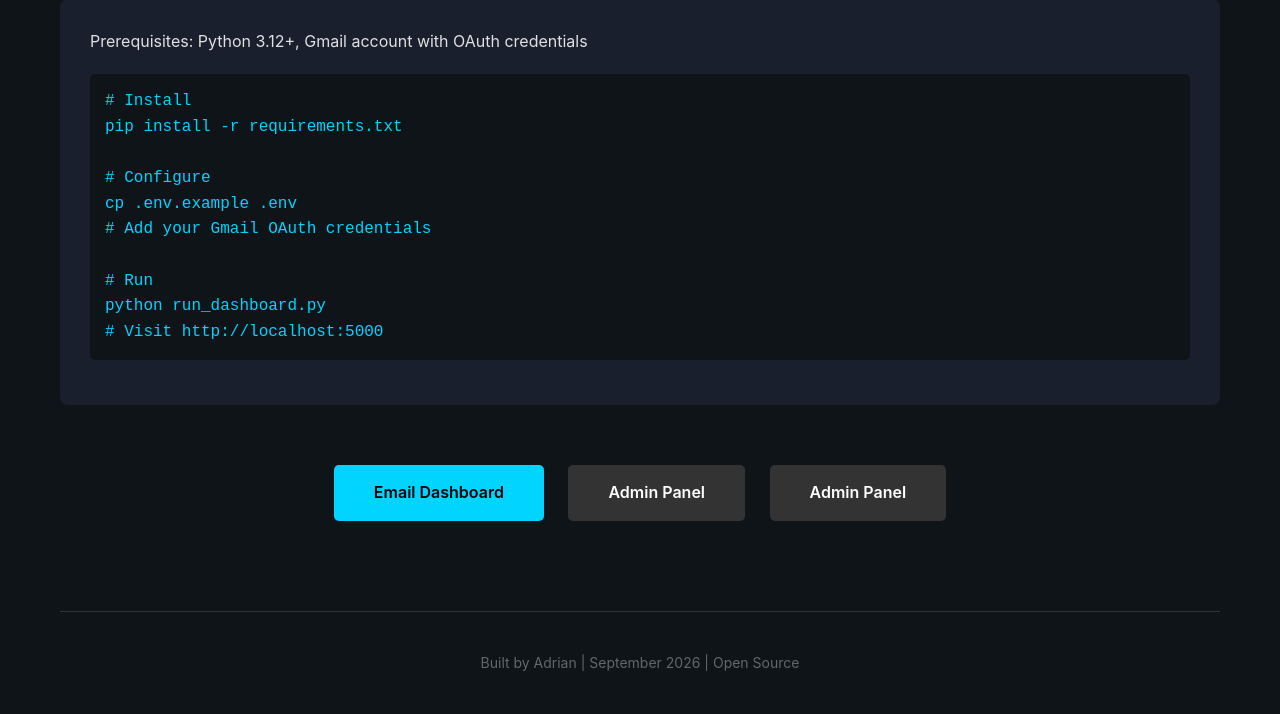
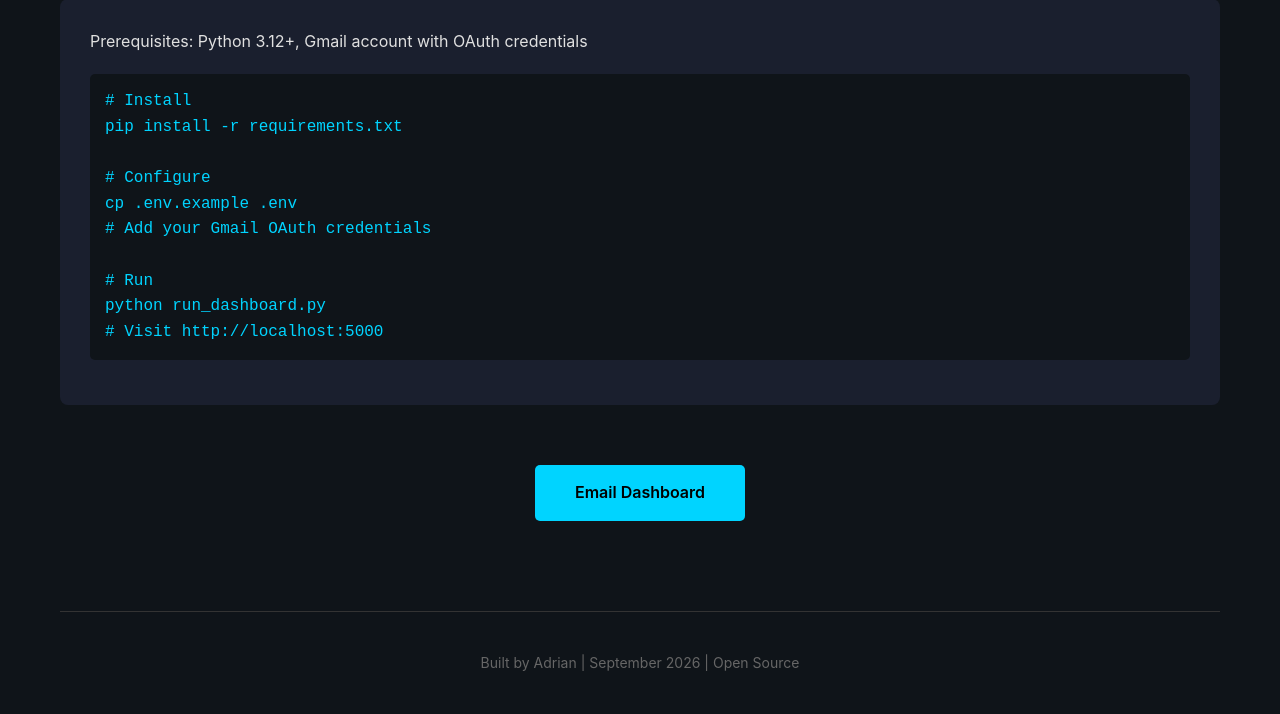
Before and after one commit to AdrianPovestca/companymind-ai, a Flask app: template src/dashboard/templates/intro.html in a window 1280 px wide. Shown: the part 1743-2457 px from the top of the page. Run offline with Flask 3, Linux system fonts and the light colour scheme; the template is opened without the code that fills it, so the values that code supplies are empty.

Commit message:
Remove admin panel reference - focus on email agent dashboard

```diff
--- a/src/dashboard/templates/intro.html
+++ b/src/dashboard/templates/intro.html
@@ -121,8 +121,7 @@ python run_dashboard.py<br>
 
         <div class="links">
             <a href="/dashboard" class="btn">Email Dashboard</a>
-            <a href="http://localhost:5002" class="btn btn-secondary">Admin Panel</a>
-            <a href="/admin" class="btn btn-secondary">Admin Panel</a>
+
         </div>
 
         <div style="text-align: center; margin-top: 80px; padding-top: 40px; border-top: 1px solid #333; color: #666; font-size: 14px;">
```
